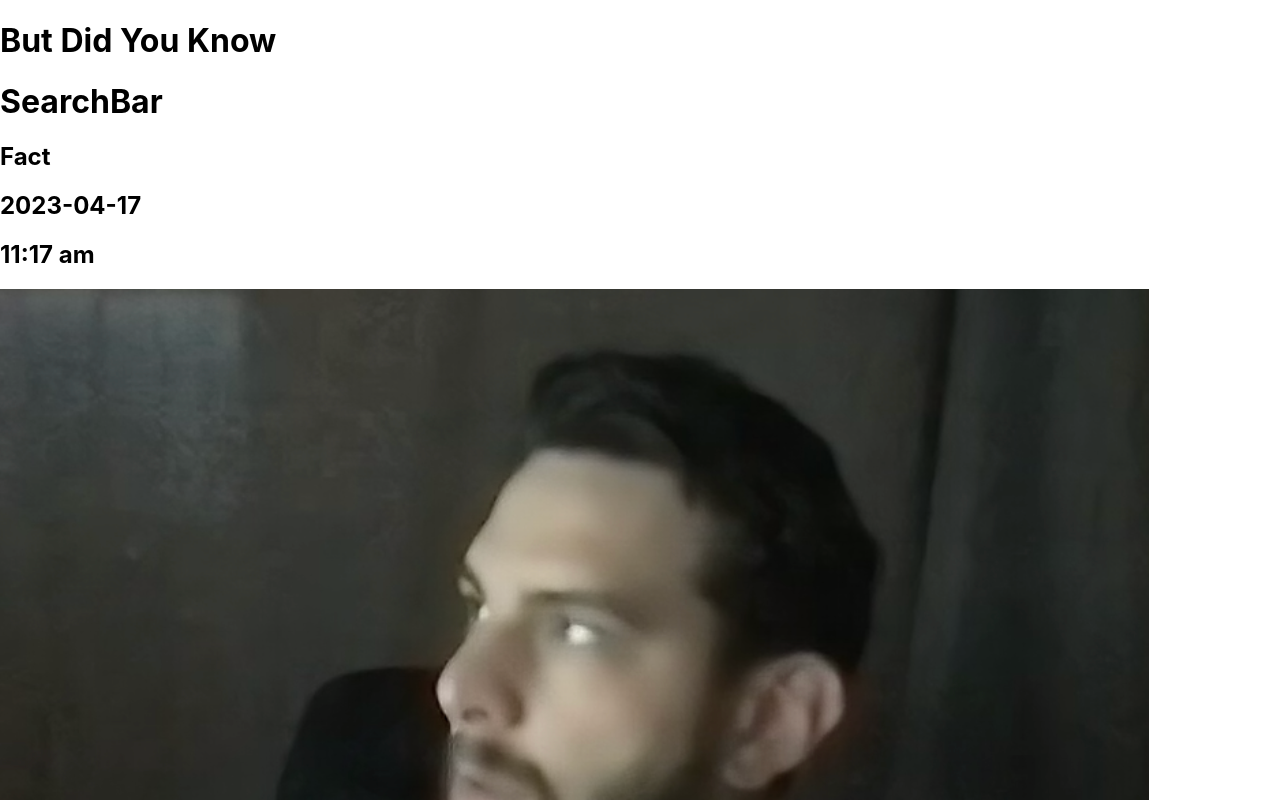
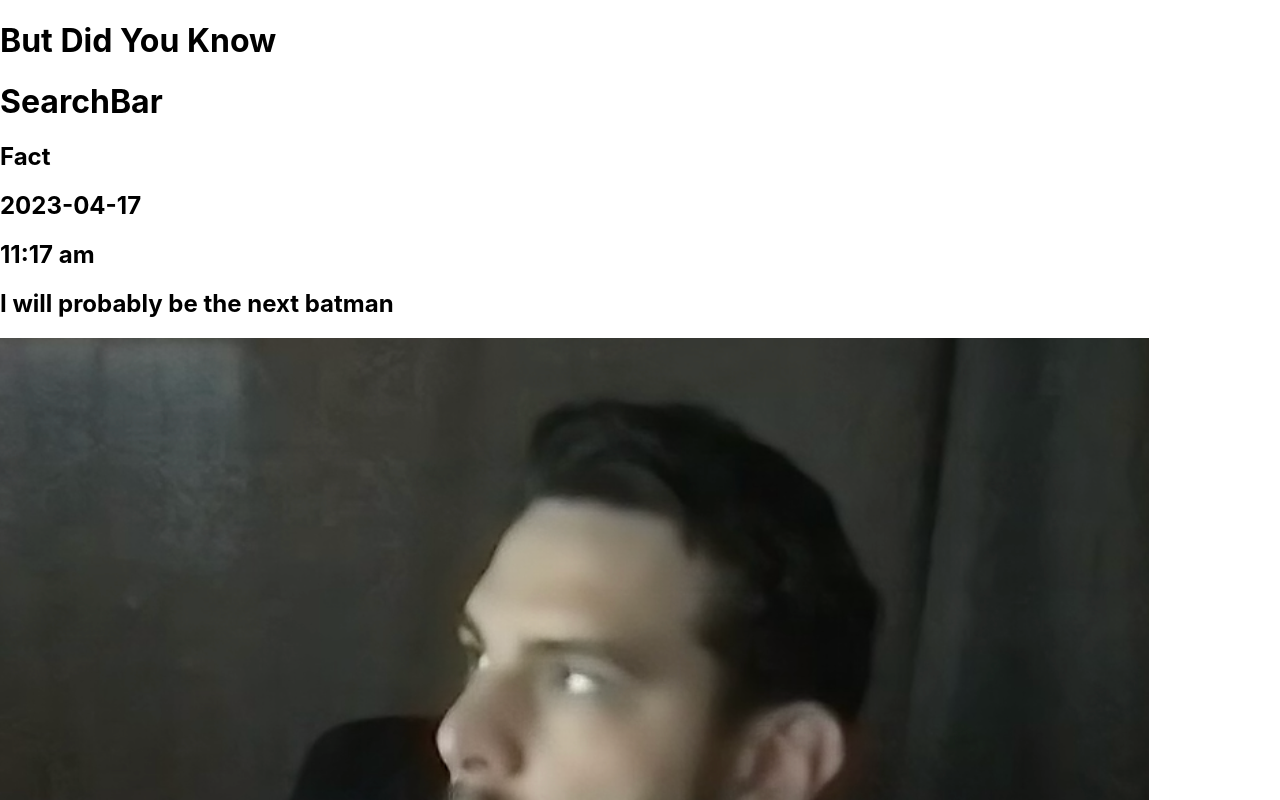
Before and after one commit to AndrewCerveny/ButDidYouKnow, a React (Create React App) app: page / in a window 1280 px wide. Shown: the top 800 px of the page. Built offline with nearby package versions, Linux system fonts and the light colour scheme.

Commit message:
Add Fact

```diff
--- a/src/components/Fact/Fact.js
+++ b/src/components/Fact/Fact.js
@@ -11,6 +11,7 @@ export default function Fact() {
 			{console.log(data[0].image)}
 			<h2>{data[randomImageIndex].date}</h2>
 			<h2>{data[randomImageIndex].time}</h2>
+			<h2>{data[randomImageIndex].fact}</h2>
 			<img classname='fact-image' src={data[randomImageIndex].image} alt={randomImageIndex}/>
 		</section>
 	)
```
